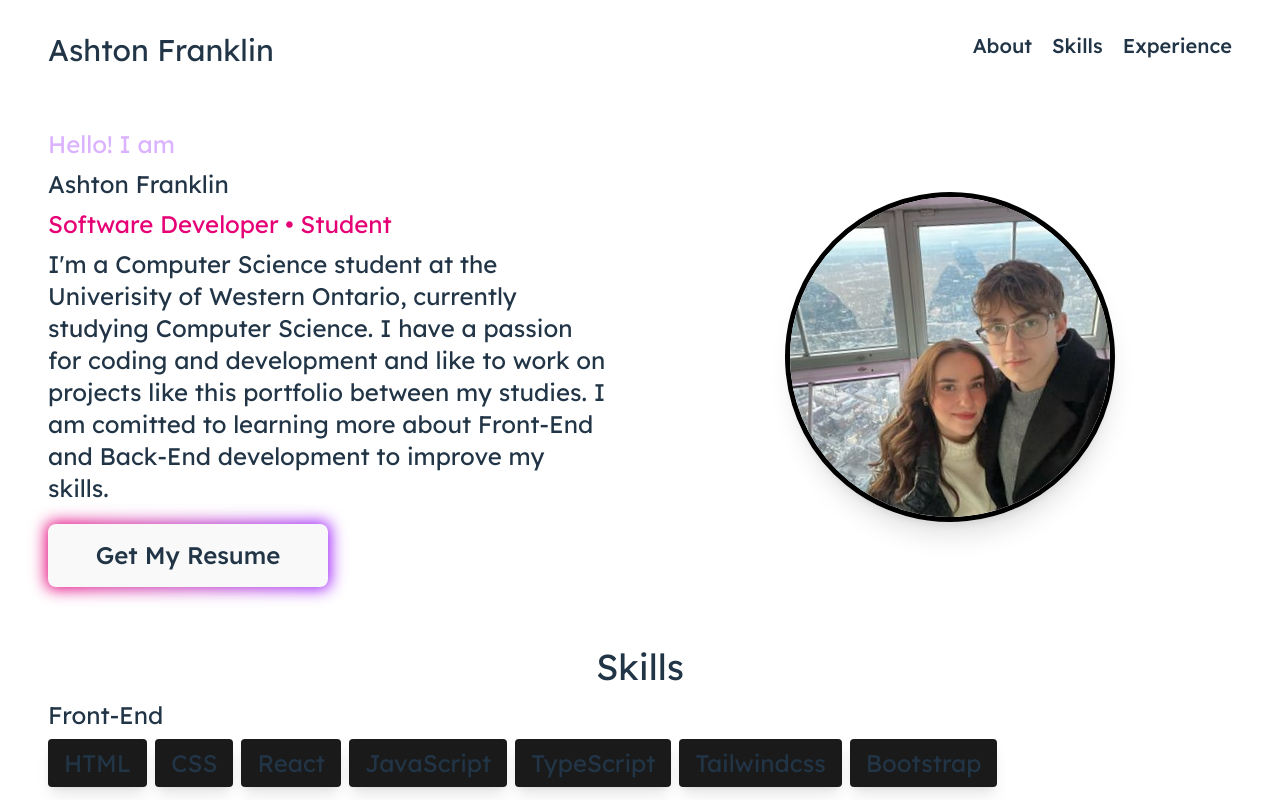
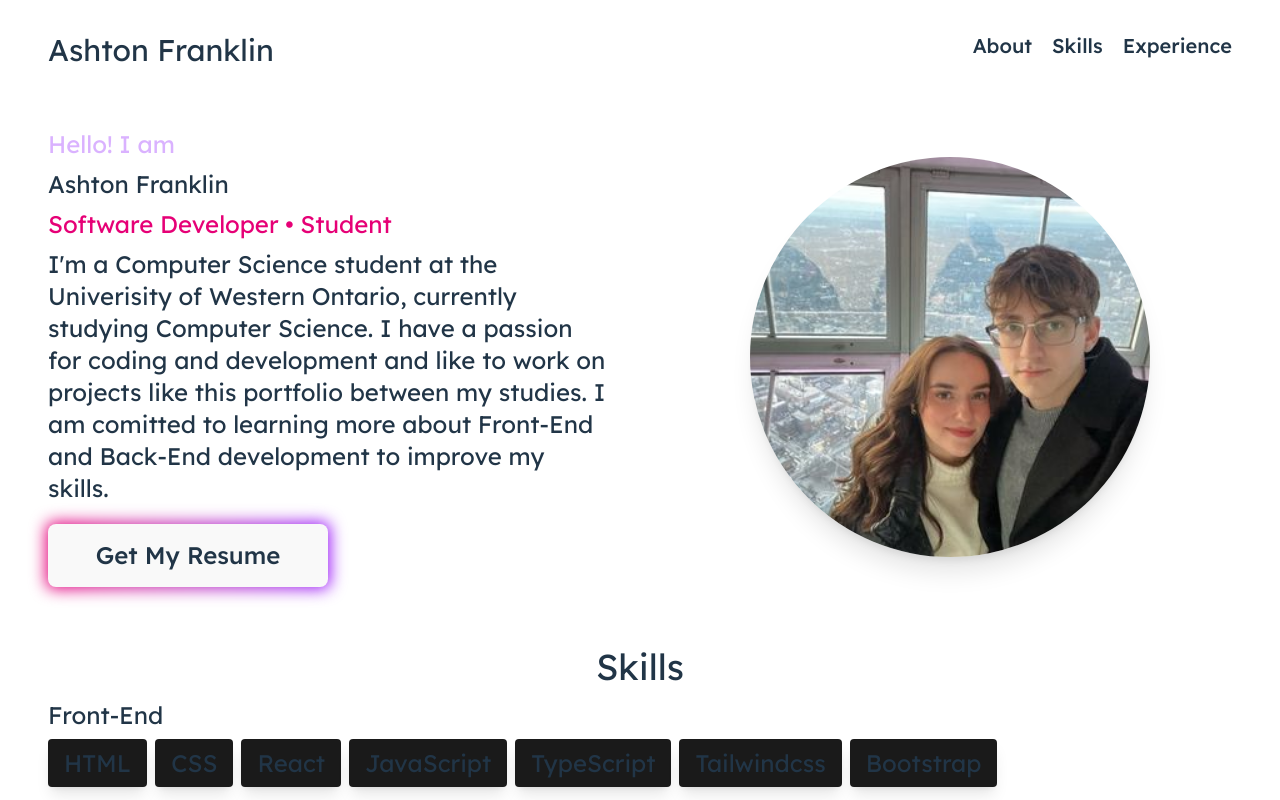
Before and after one commit to AshtonF04/personal-portfolio, a React (Vite) app: page / in a window 1280 px wide. Shown: the top 800 px of the page. Built offline with nearby package versions, Linux system fonts and the light colour scheme.

Commit message:
Modified style of image in hero section

```diff
--- a/src/components/About.jsx
+++ b/src/components/About.jsx
@@ -27,8 +27,8 @@ function About(){
 
             {/*About image div */}
             <div className="flex-1 flex justify-center items-center">
-                <div className="relative -rotate-6">
-                    <img className='relative shadow-xl border-black border-5 rounded-full' src='hero-image.jpg'></img>
+                <div className="relative">
+                    <img className='md:w-100 relative shadow-xl rounded-full' src='hero-image.jpg'></img>
                 </div>
             </div>
         </div>
```
